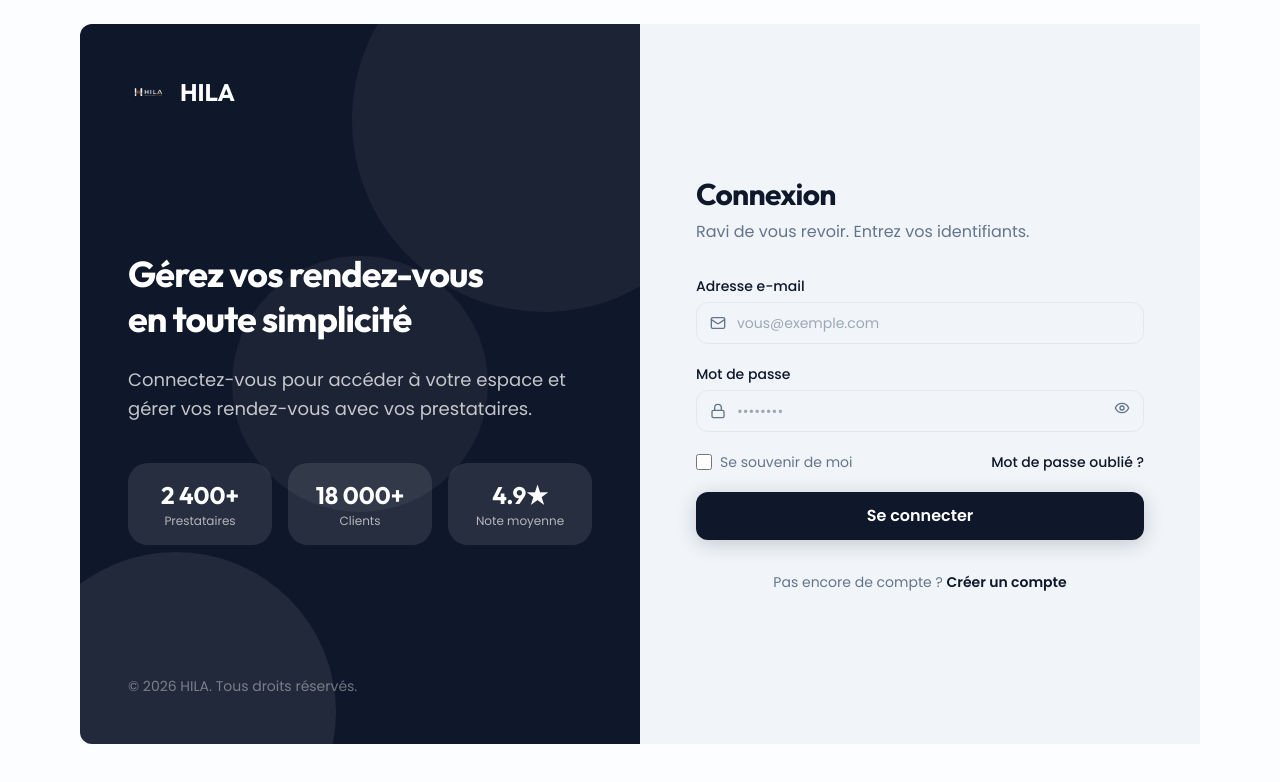
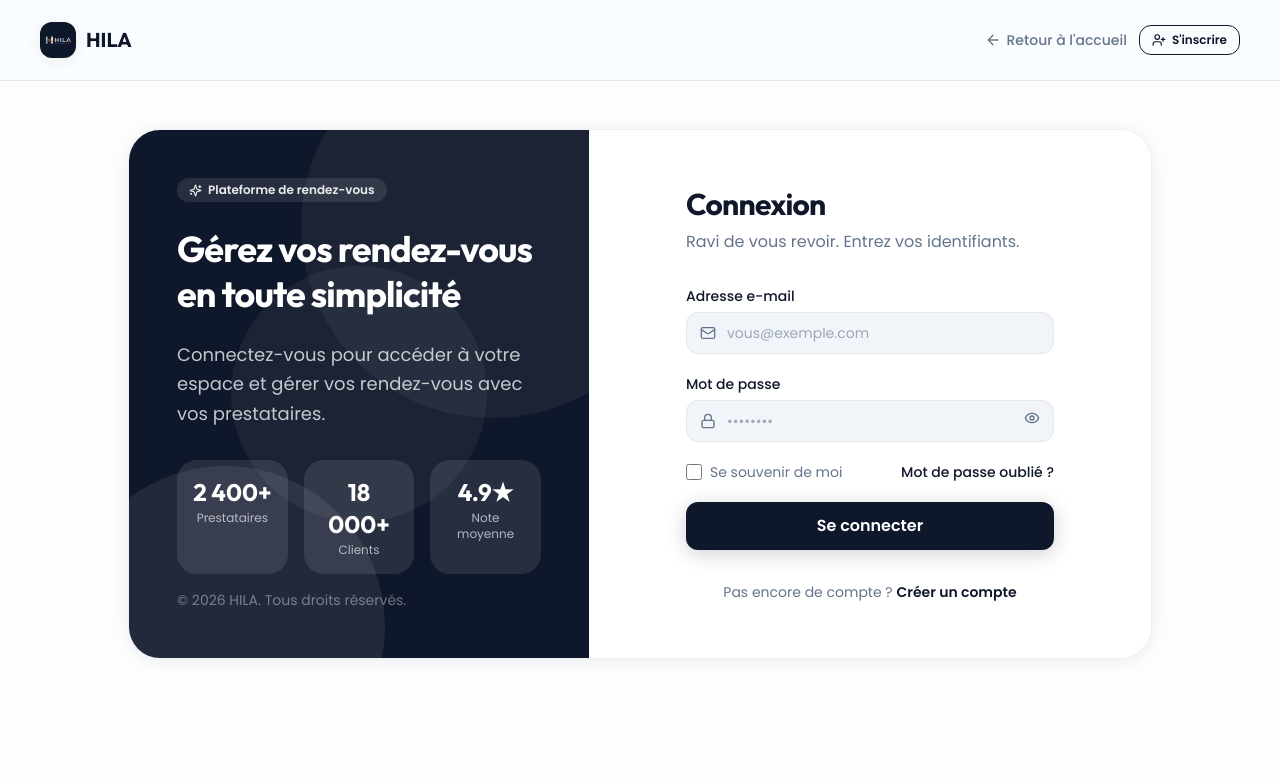
Before and after one commit to Andriani-code/Saas_Appointment_React_Typescipt_Spring_Boot, a React (Vite) app in the folder appointment-frontend/: page /login in a window 1280 px wide. Shown: the top 782 px of the page. Built offline with nearby package versions, Linux system fonts and the light colour scheme.

Commit message:
feat: redessiner la page de connexion avec lien retour à l'accueil

```diff
--- a/appointment-frontend/src/pages/LoginPage.tsx
+++ b/appointment-frontend/src/pages/LoginPage.tsx
@@ -1,11 +1,18 @@
 import { useState, FormEvent } from "react";
 import { Link, useNavigate } from "react-router-dom";
-import { Mail, Lock, Eye, EyeOff } from "lucide-react";
+import { Mail, Lock, Eye, EyeOff, Sparkles, UserPlus } from "lucide-react";
 import { authApi } from "@/services/api";
 import { useAuthStore } from "@/store/authStore";
 import { Button } from "@/components/ui/Button";
 import { Input } from "@/components/ui/Input";
+import { AuthLayout } from "@/components/auth/AuthLayout";
 import { getErrorMessage } from "@/utils";
+
+const stats = [
+  { n: "2 400+", label: "Prestataires" },
+  { n: "18 000+", label: "Clients" },
+  { n: "4.9★", label: "Note moyenne" },
+];
 
 export function LoginPage() {
   const navigate = useNavigate();
@@ -39,24 +46,26 @@
   }
 
   return (
-    <div className="min-h-[90vh] bg-background flex ml-20 mr-20 mt-6">
-      {/* Left panel — decorative */}
-      <div className="hidden lg:flex lg:w-1/2 bg-primary rounded-tl-xl rounded-bl-xl relative overflow-hidden flex-col justify-between p-8 xl:p-12">
-        {/* Decorative circles */}
+    <AuthLayout
+      rightAction={
+        <Link to="/register">
+          <Button variant="outline" size="sm" icon={<UserPlus size={14} />}>
+            S'inscrire
+          </Button>
+        </Link>
+      }
+      leftPanel={
+        <div className="bg-primary h-full relative overflow-hidden flex flex-col justify-between p-8 xl:p-12">
           <div className="absolute -top-24 -right-24 w-96 h-96 rounded-full bg-white/5" />
           <div className="absolute -bottom-32 -left-16 w-80 h-80 rounded-full bg-white/8" />
           <div className="absolute top-1/2 left-1/2 -translate-x-1/2 -translate-y-1/2 w-64 h-64 rounded-full bg-white/5" />
 
-        <div className="relative z-10">
-          <div className="flex items-center gap-3 mb-2">
-            <img src="/logo/logo_for_bg_light.png" alt="HILA" className="w-10 h-10 rounded-2xl object-contain" />
-            <span className="font-display text-2xl font-bold text-white">
-              HILA
+          <div className="relative z-10 space-y-6">
+            <span className="inline-flex items-center gap-1.5 bg-white/10 text-white/90 px-3 py-1 rounded-full text-xs font-semibold w-fit">
+              <Sparkles size={13} />
+              Plateforme de rendez-vous
             </span>
-          </div>
-        </div>
 
-        <div className="relative z-10 space-y-6">
             <h1 className="font-display text-3xl xl:text-4xl font-bold text-white leading-tight">
               Gérez vos rendez-vous
               <br />
@@ -67,13 +76,8 @@
               rendez-vous avec vos prestataires.
             </p>
 
-          {/* Stats */}
-          <div className="grid grid-cols-3 gap-3 xl:gap-4 pt-4">
-            {[
-              { n: "2 400+", label: "Prestataires" },
-              { n: "18 000+", label: "Clients" },
-              { n: "4.9★", label: "Note moyenne" },
-            ].map((s) => (
+            <div className="grid grid-cols-3 gap-3 xl:gap-4 pt-2">
+              {stats.map((s) => (
                 <div
                   key={s.label}
                   className="bg-white/10 rounded-xl xl:rounded-2xl p-3 xl:p-4 text-center"
@@ -91,18 +95,9 @@
             © 2026 HILA. Tous droits réservés.
           </p>
         </div>
-
-      {/* Right panel — form */}
-      <div className="flex-1 flex items-center justify-center bg-surface px-4 py-8 sm:px-6 lg:px-8">
-        <div className="w-full max-w-md space-y-8">
-          {/* Mobile logo */}
-          <div className="lg:hidden flex items-center gap-2 mb-4">
-            <img src="/logo/logo_for_bg_light.png" alt="HILA" className="w-8 h-8 rounded-xl object-contain" />
-            <span className="font-display text-2xl font-bold text-text">
-              HILA
-            </span>
-          </div>
-
+      }
+    >
+      <div className="w-full max-w-md mx-auto space-y-8 px-6 sm:px-10 py-10 xl:py-14">
         <div>
           <h2 className="font-display text-3xl font-bold text-text">
             Connexion
@@ -178,7 +173,6 @@
           </Link>
         </p>
       </div>
-      </div>
-    </div>
+    </AuthLayout>
   );
 }
```
Lines whose indentation alone changed are shown as unchanged.
